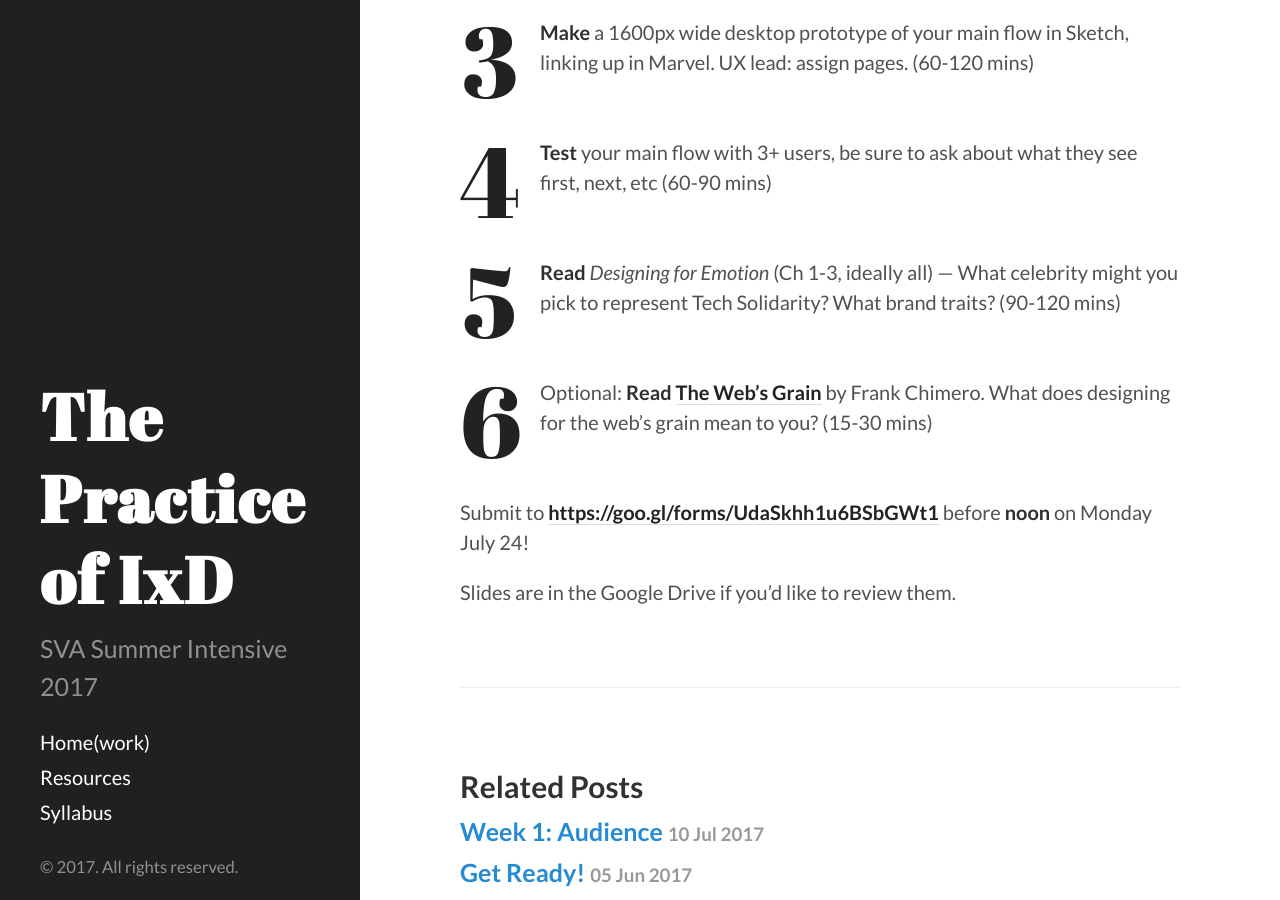
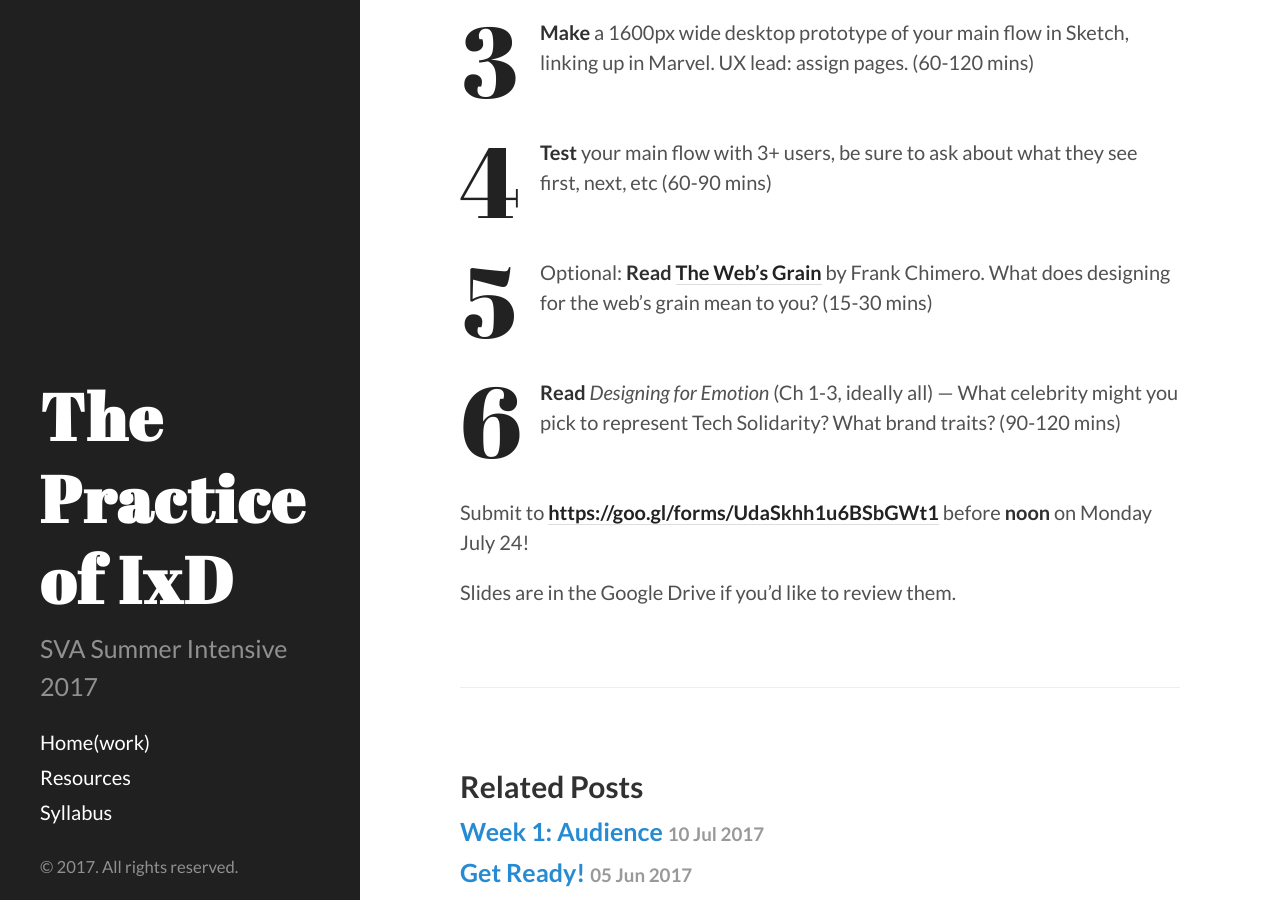
Before and after one commit to energy7/practiceixd, a Jekyll site: the page built from _posts/2017-07-17-architecture.markdown, in a window 1280 px wide and 900 px high, scrolled down 768 px. Built offline with Jekyll 4.4.1, drawn with Linux system fonts in a browser that asks for light colours.

Commit message:
rearrange bullets

```diff
--- a/_posts/2017-07-17-architecture.markdown
+++ b/_posts/2017-07-17-architecture.markdown
@@ -22,8 +22,8 @@
 2. **Make and test** a navigation module in Codepen — fork one from [Brad Frost](http://codepen.io/search/pens/? q=navigation&limit=bradfrost) or from a search for "responsive navigation" (30 mins)
 3. **Make** a 1600px wide desktop prototype of your main flow in Sketch, linking up in Marvel. UX lead: assign pages. (60-120 mins)
 4. **Test** your main flow with 3+ users, be sure to ask about what they see first, next, etc (60-90 mins)
-5. **Read** *Designing for Emotion* (Ch 1-3, ideally all) — What celebrity might you pick to represent Tech Solidarity? What brand traits? (90-120 mins)
-6. Optional: **Read** [The Web's Grain](https://www.frankchimero.com/writing/the-webs-grain/) by Frank Chimero. What does designing for the web's grain mean to you? (15-30 mins)
+5. Optional: **Read** [The Web's Grain](https://www.frankchimero.com/writing/the-webs-grain/) by Frank Chimero. What does designing for the web's grain mean to you? (15-30 mins)
+6. **Read** *Designing for Emotion* (Ch 1-3, ideally all) — What celebrity might you pick to represent Tech Solidarity? What brand traits? (90-120 mins)
 
 Submit to [https://goo.gl/forms/UdaSkhh1u6BSbGWt1](https://goo.gl/forms/UdaSkhh1u6BSbGWt1) before **noon** on Monday July 24!
 
```
